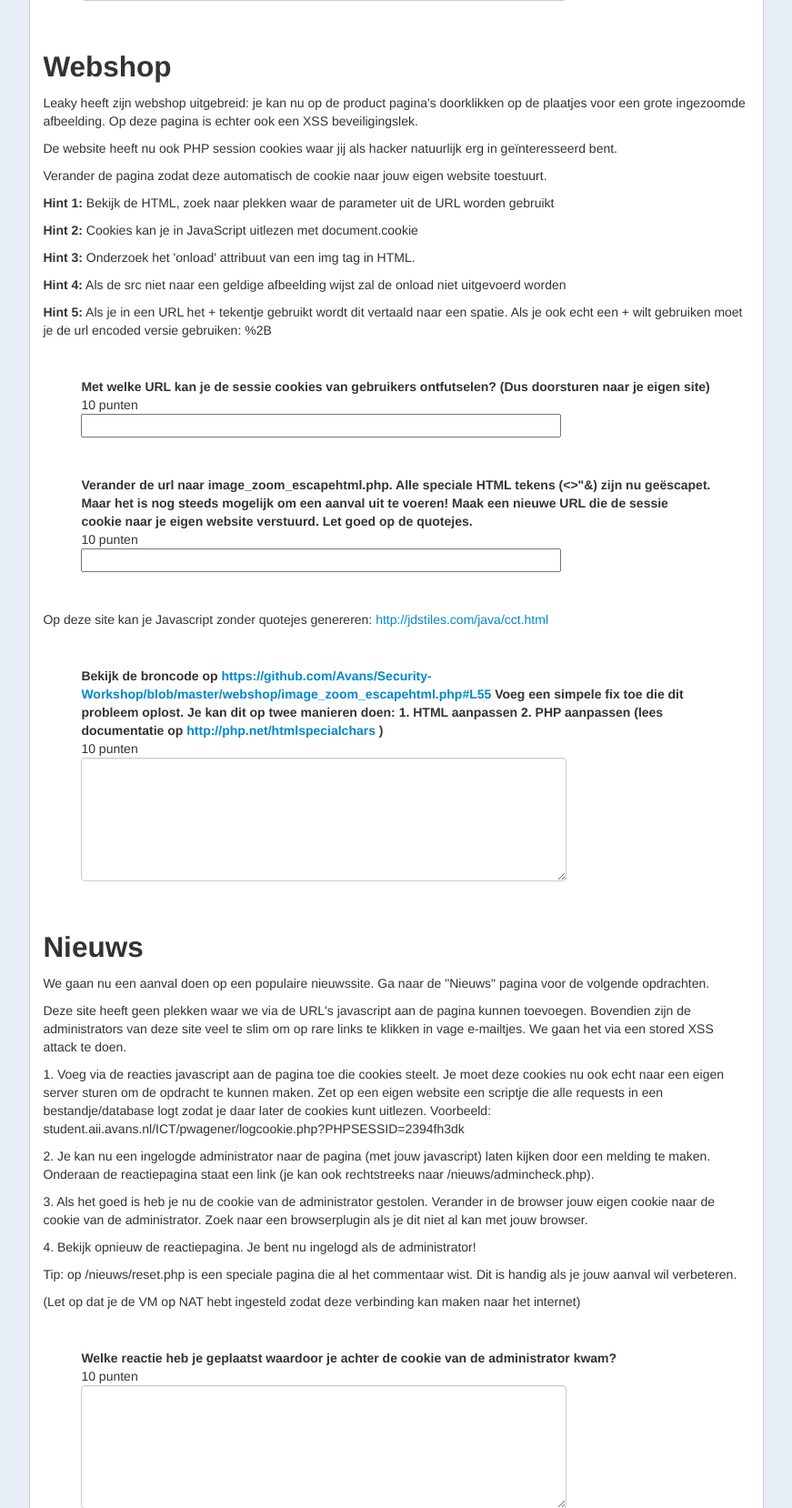
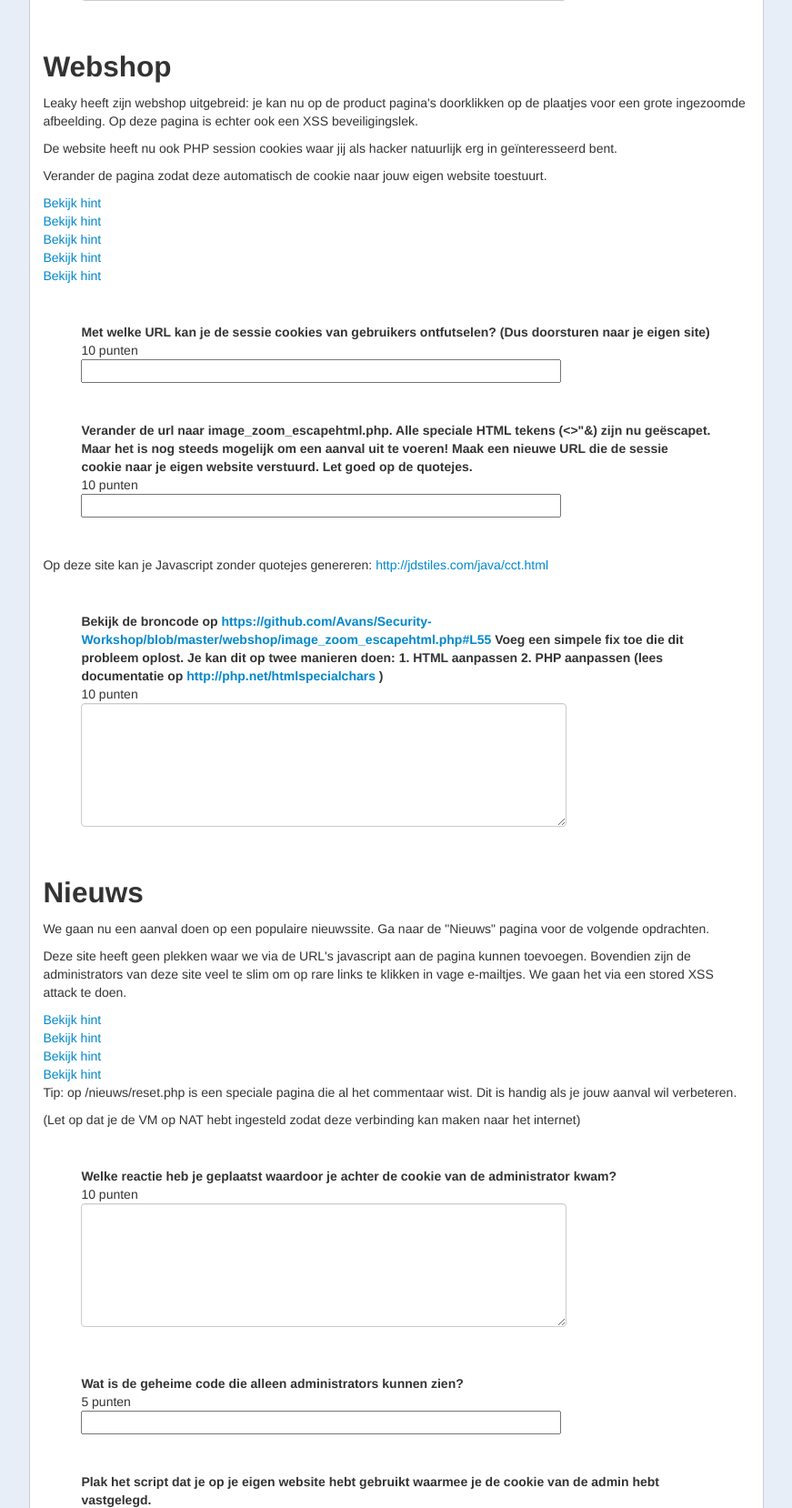
Before and after one commit to Avans/Security-Quiz, a Django app: template templates/xss.html in a window 1280 px wide. Shown: the part 776-2434 px from the top of the page at 91% size, without its empty margins (230-1101 px from the left). Run offline with Django 3.2, Linux system fonts and the light colour scheme; the template is opened without the code that fills it, so the values that code supplies are empty; parts of the project's set-up code (start-up, migrations or seed data) failed here and were passed over.

Commit message:
Added other assignments to the hint system

```diff
--- a/templates/xss.html
+++ b/templates/xss.html
@@ -36,15 +36,15 @@
 
       <p>Verander de pagina zodat deze automatisch de cookie naar jouw eigen website toestuurt.</p>
 
-      <p><strong>Hint 1:</strong> Bekijk de HTML, zoek naar plekken waar de parameter uit de URL worden gebruikt</p>
+      <p class="hint"><strong>Hint 1:</strong> Bekijk de HTML, zoek naar plekken waar de parameter uit de URL worden gebruikt</p>
 
-      <p><strong>Hint 2:</strong> Cookies kan je in JavaScript uitlezen met document.cookie</p>
+      <p class="hint"><strong>Hint 2:</strong> Cookies kan je in JavaScript uitlezen met document.cookie</p>
 
-      <p><strong>Hint 3:</strong> Onderzoek het 'onload' attribuut van een img tag in HTML.</p>
+      <p class="hint"><strong>Hint 3:</strong> Onderzoek het 'onload' attribuut van een img tag in HTML.</p>
 
-      <p><strong>Hint 4:</strong> Als de src niet naar een geldige afbeelding wijst zal de onload niet uitgevoerd worden</p>
+      <p class="hint"><strong>Hint 4:</strong> Als de src niet naar een geldige afbeelding wijst zal de onload niet uitgevoerd worden</p>
 
-      <p><strong>Hint 5:</strong> Als je in een URL het + tekentje gebruikt wordt dit vertaald naar een spatie. Als je ook echt een + wilt gebruiken moet je de url encoded versie gebruiken: %2B</p>
+      <p class="hint"><strong>Hint 5:</strong> Als je in een URL het + tekentje gebruikt wordt dit vertaald naar een spatie. Als je ook echt een + wilt gebruiken moet je de url encoded versie gebruiken: %2B</p>
 
       <div class="question">
         <span class="question-string">Met welke URL kan je de sessie cookies van gebruikers ontfutselen? (Dus doorsturen naar je eigen site)</span>
@@ -73,13 +73,13 @@
 
       <p>Deze site heeft geen plekken waar we via de URL's javascript aan de pagina kunnen toevoegen. Bovendien zijn de administrators van deze site veel te slim om op rare links te klikken in vage e-mailtjes.  We gaan het via een stored XSS attack te doen.</p>
 
-      <p>1. Voeg via de reacties javascript aan de pagina toe die cookies steelt. Je moet deze cookies nu ook echt naar een eigen server sturen om de opdracht te kunnen maken. Zet op een eigen website een scriptje die alle requests in een bestandje/database logt zodat je daar later de cookies kunt uitlezen. Voorbeeld: student.aii.avans.nl/ICT/pwagener/logcookie.php?PHPSESSID=2394fh3dk</p>
+      <p class="hint">1. Voeg via de reacties javascript aan de pagina toe die cookies steelt. Je moet deze cookies nu ook echt naar een eigen server sturen om de opdracht te kunnen maken. Zet op een eigen website een scriptje die alle requests in een bestandje/database logt zodat je daar later de cookies kunt uitlezen. Voorbeeld: student.aii.avans.nl/ICT/pwagener/logcookie.php?PHPSESSID=2394fh3dk</p>
 
-      <p>2. Je kan nu een ingelogde administrator naar de pagina (met jouw javascript) laten kijken door een melding te maken. Onderaan de reactiepagina staat een link (je kan ook rechtstreeks naar /nieuws/admincheck.php).</p>
+      <p class="hint">2. Je kan nu een ingelogde administrator naar de pagina (met jouw javascript) laten kijken door een melding te maken. Onderaan de reactiepagina staat een link (je kan ook rechtstreeks naar /nieuws/admincheck.php).</p>
 
-      <p>3. Als het goed is heb je nu de cookie van de administrator gestolen. Verander in de browser jouw eigen cookie naar de cookie van de administrator. Zoek naar een browserplugin als je dit niet al kan met jouw browser.</p>
+      <p class="hint">3. Als het goed is heb je nu de cookie van de administrator gestolen. Verander in de browser jouw eigen cookie naar de cookie van de administrator. Zoek naar een browserplugin als je dit niet al kan met jouw browser.</p>
 
-      <p>4. Bekijk opnieuw de reactiepagina. Je bent nu ingelogd als de administrator!</p>
+      <p class="hint">4. Bekijk opnieuw de reactiepagina. Je bent nu ingelogd als de administrator!</p>
 
       <p>Tip: op /nieuws/reset.php is een speciale pagina die al het commentaar wist. Dit is handig als je jouw aanval wil verbeteren.</p>
 
```
Also changed, not shown: templates/sql.html (+6 -6 lines).
